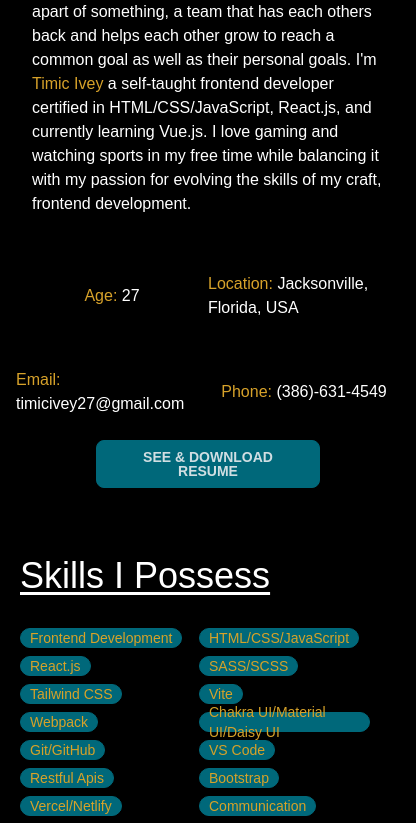
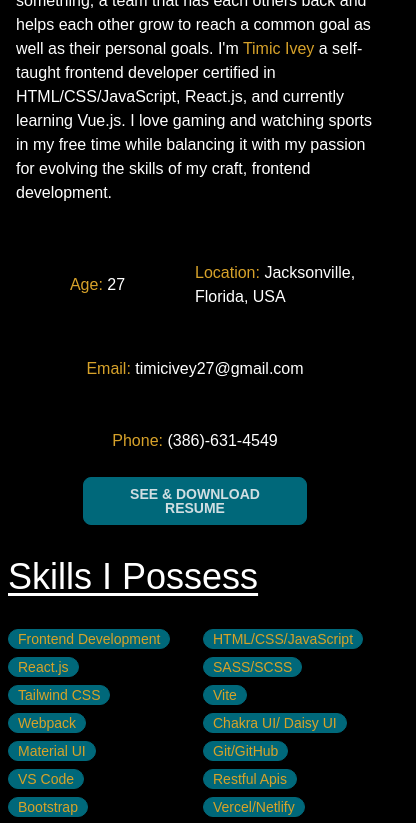
Before and after one commit to Lwmeek/new-portfolio, a React (Vite) app: page / in a window 390 px wide. Shown: the part 1156-1979 px from the top of the page, 416 px wide, since content can reach past the window. Built offline with nearby package versions, Linux system fonts and the light colour scheme; no server answers; a web font is replaced by a local one.

Commit message:
finished styling all components for 375px size

```diff
--- a/src/Components/Certified/Certificates.jsx
+++ b/src/Components/Certified/Certificates.jsx
@@ -8,7 +8,7 @@ import {
 
 const Certificates = () => {
 	return (
-		<section className="certificates p-4">
+		<section className="certificates p-4 mb-16">
 			<h2 className="text-4xl mb-6 underline underline-offset-4">
 				Certifications
 			</h2>
--- a/src/Components/Footer/Footer.jsx
+++ b/src/Components/Footer/Footer.jsx
@@ -7,7 +7,7 @@ const Footer = () => {
 			<h1 className="text-secondary text-3xl text-center mb-6">
 				Timic's Portfolio
 			</h1>
-			<div className="grid grid-cols-3 gap-2 justify-items-center mb-6">
+			<div className="grid grid-cols-2 gap-3 justify-items-center mb-6">
 				<p className="badge badge-primary text-secondary">JavaScript/ JSX</p>
 				<p className="badge badge-primary text-secondary">React.js</p>
 				<p className="badge badge-primary text-secondary">
--- a/src/Components/Introduction/Introduction.jsx
+++ b/src/Components/Introduction/Introduction.jsx
@@ -2,11 +2,11 @@ import React from "react";
 
 const Introduction = () => {
 	return (
-		<section className="hero mb-8">
-			<div className="hero-content flex-col md:flex-row">
+		<section className="hero mb-8 overflow-hidden">
+			<div className="hero-content flex-col md:flex-row p-0">
 				<img
 					src="./src/images/zenitsu.png"
-					className="max-w-sm rounded-lg shadow-2xl"
+					className="rounded-lg shadow-2xl"
 				/>
 				<section className="intro p-4">
 					<h1 className="text-4xl mb-8">
@@ -38,10 +38,10 @@ const Introduction = () => {
 					<p className="py-6">
 						<span>Location:</span> Jacksonville, Florida, USA
 					</p>
-					<p className="py-6">
+					<p className="py-6 col-span-2">
 						<span>Email:</span> timicivey27@gmail.com
 					</p>
-					<p className="py-6">
+					<p className="py-6 col-span-2">
 						<span>Phone:</span> (386)-631-4549
 					</p>
 
--- a/src/Components/Projects/ProjectCard.jsx
+++ b/src/Components/Projects/ProjectCard.jsx
@@ -1,7 +1,7 @@
 import React from "react";
 import { ProjectsArr } from "../../assets/Useful Data/ProjectArr";
 
-const ProjectCard = ({ className, id}) => {
+const ProjectCard = ({ className, id }) => {
 	return (
 		<div className={className}>
 			<figure>
--- a/src/Components/Projects/Projects.jsx
+++ b/src/Components/Projects/Projects.jsx
@@ -11,12 +11,12 @@ const Projects = () => {
 	};
 	const handleClass = (index) => {
 		return active === index
-			? "card w-96 bg-neutral shadow-xl mt-8 mb-16 m-auto block"
-			: "card w-96 bg-neutral shadow-xl mt-8 mb-16 m-auto hidden";
+			? "card w-full bg-neutral shadow-xl mt-8 mb-1 m-auto block"
+			: "card w-full bg-neutral shadow-xl mt-8 mb-1 m-auto hidden";
 	};
 
 	return (
-		<section className="p-5 mb-16">
+		<section className="p-2 mb-16">
 			<h2 className="text-4xl mb-8 underline underline-offset-4">
 				Recent Projects
 			</h2>
--- a/src/Components/Skills/Skills.jsx
+++ b/src/Components/Skills/Skills.jsx
@@ -3,7 +3,7 @@ import React from "react";
 const Skills = () => {
 	return (
 		<>
-			<section className="skills-section p-5 mb-16">
+			<section className="skills-section pl-2 mb-16">
 				<h2 className="text-4xl mb-8 underline underline-offset-4">
 					Skills I Possess
 				</h2>
@@ -20,8 +20,9 @@ const Skills = () => {
 					<p className="badge badge-primary text-secondary">Vite</p>
 					<p className="badge badge-primary text-secondary">Webpack</p>
 					<p className="badge badge-primary text-secondary">
-						Chakra UI/Material UI/Daisy UI
+						Chakra UI/ Daisy UI
 					</p>
+					<p className="badge badge-primary text-secondary">Material UI</p>
 					<p className="badge badge-primary text-secondary">Git/GitHub</p>
 					<p className="badge badge-primary text-secondary">VS Code</p>
 					<p className="badge badge-primary text-secondary">Restful Apis</p>
--- a/src/index.css
+++ b/src/index.css
@@ -39,9 +39,6 @@ body {
 	flex-direction: column;
 	float: right;
 }
-.hero {
-	background: linear-gradient(to bottom, rgba(0, 0, 0, 0), transparent);
-}
 
 /* Menu */
 .menu {
```
